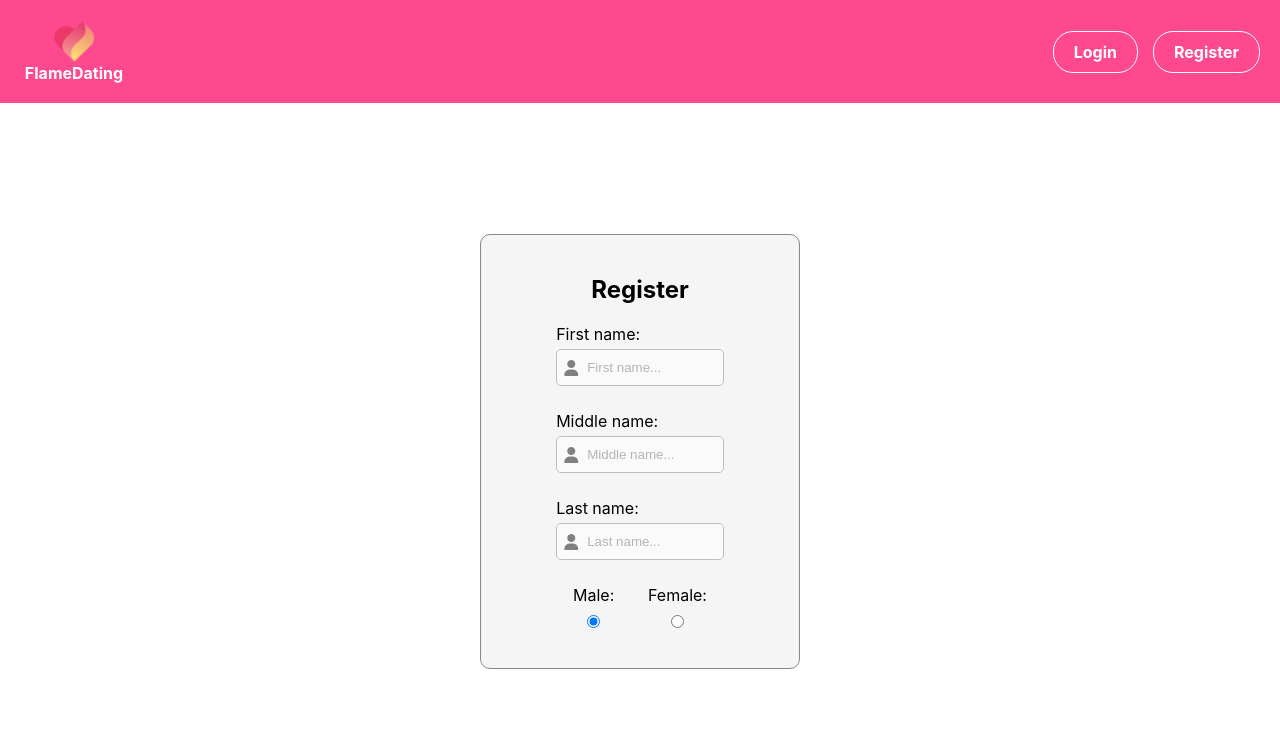
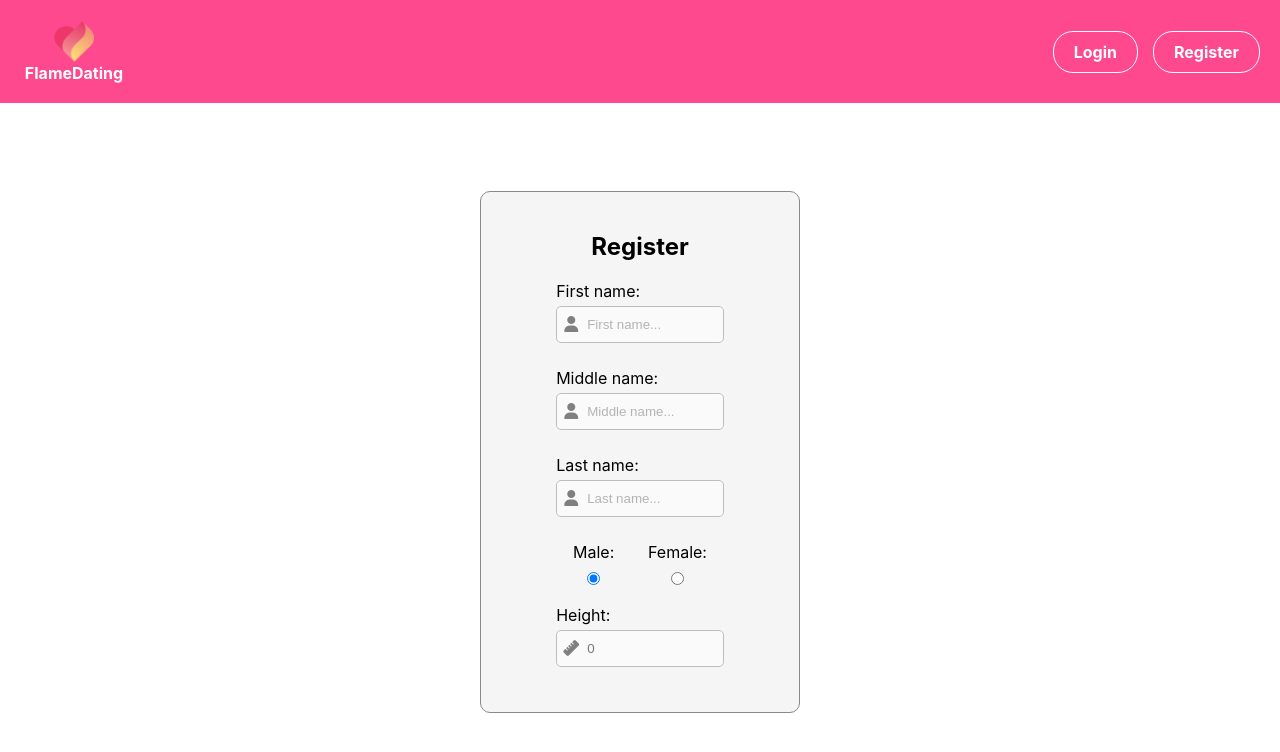
Before and after one commit to ivangeorgiev34/FlameDating, a React (Create React App) app: page /register in a window 1280 px wide. Shown: the top 752 px of the page. Built offline with nearby package versions, Linux system fonts and the light colour scheme.

Commit message:
Add heightContainer element

```diff
--- a/src/pages/Register/Register.tsx
+++ b/src/pages/Register/Register.tsx
@@ -7,6 +7,7 @@ import IRegisterFormErrors from "../../interfaces/register/IRegisterFormErrors";
 import { firstNameValidation } from "../../validators/register/firstNameValidation/firstNameValidation";
 import { middleNameValidation } from "../../validators/register/middleNameValidation/middleNameValidation";
 import { lastNameValidation } from "../../validators/register/lastNameValidation/lastNameValidation";
+import { heightValidation } from "../../validators/register/heightValidation/heightValidation";
 
 export const Register: React.FC = () => {
   const { formValues, onFormChange, onFormChangeImage } =
@@ -68,7 +69,7 @@ export const Register: React.FC = () => {
           <div className={styles.firstNameInputContainer}>
             <i className="fa-solid fa-user"></i>
             <input
-              type="firstName"
+              type="text"
               name="firstName"
               placeholder="First name..."
               value={formValues.firstName}
@@ -85,7 +86,7 @@ export const Register: React.FC = () => {
           <div className={styles.middleNameInputContainer}>
             <i className="fa-solid fa-user"></i>
             <input
-              type="middleName"
+              type="text"
               name="middleName"
               placeholder="Middle name..."
               value={formValues.middleName}
@@ -105,7 +106,7 @@ export const Register: React.FC = () => {
           <div className={styles.lastNameInputContainer}>
             <i className="fa-solid fa-user"></i>
             <input
-              type="lastName"
+              type="text"
               name="lastName"
               placeholder="Last name..."
               value={formValues.lastName}
@@ -141,6 +142,23 @@ export const Register: React.FC = () => {
             />
           </div>
         </div>
+        <div className={styles.heightContainer}>
+          <label htmlFor="height">Height:</label>
+          <div className={styles.heightInputContainer}>
+            <i className="fa-solid fa-ruler"></i>
+            <input
+              type="number"
+              name="height"
+              placeholder="Height..."
+              value={formValues.height}
+              onChange={(e) => onFormChange(e)}
+              onBlur={(e) =>
+                onFormErrorChange(e, heightValidation(formValues.height))
+              }
+            />
+          </div>
+          <span className={styles.error}>{formErrors.height}</span>
+        </div>
       </div>
     </div>
   );
```
